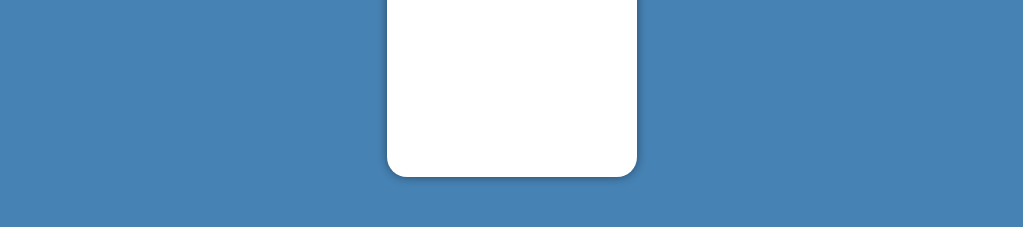
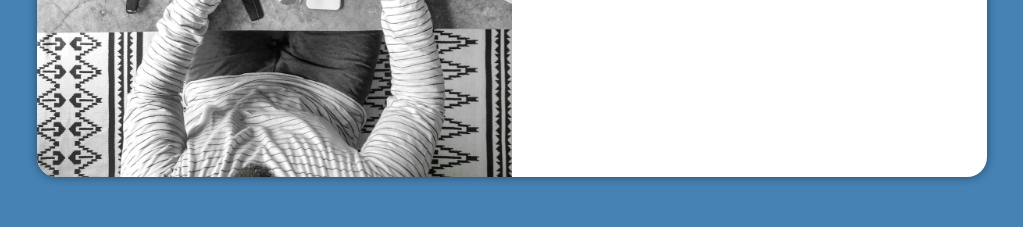
Before and after one commit to ptamay/projeto-login, a plain HTML site: page index.html in a window 1280 px wide. Shown: the part 573-800 px from the top of the page, without its empty margins (128-1151 px from the left). Drawn offline with Linux system fonts and the light colour scheme.

Commit message:
Medias Querys

```diff
--- a/estilos/media-query.css
+++ b/estilos/media-query.css
@@ -1,3 +1,46 @@
-@media screen and (min-width: 768px) {
+@media screen and (min-width: 768px) and (max-width: 992px ){
+
+    section#login {
+        width: 80vw;
+
+    }
+
+
+
+    section#login > div#img {
+    float: left;
+    width: 30%;
+    height: 100%;
+
+
 
 }
+    section#login > div#formulario {
+        float: right;
+        width: 70%;
+        height: 100%;
+
+    }
+}
+
+@media screen and (min-width: 992px) {
+
+    section#login {
+        width: 950px;
+
+    }
+
+    section#login > div#img {
+    float: left;
+    width: 50%;
+    height: 100%;
+
+}
+    section#login > div#formulario {
+        float: right;
+        width: 50%;
+        height: 100%;
+
+    }
+
+}
--- a/estilos/style.css
+++ b/estilos/style.css
@@ -35,6 +35,9 @@ section#login {
     border-radius: 20px;
     overflow: hidden;
     box-shadow: 0px 0px 10px rgba(0, 0, 0, 0.445);
+    transition: width .2s heigth .2s;
+    transition-timing-function: ease;
+
 
 }
 
@@ -44,10 +47,12 @@ section#login > div#img {
     height: 200px;
     background-repeat: no-repeat;
     background-size: cover;
-
+    background-attachment: fixed;
+    background-position: center;
 
 }
 
 section#login > div#formulario {
     padding: 10px;
+    display: block;
 }
```
